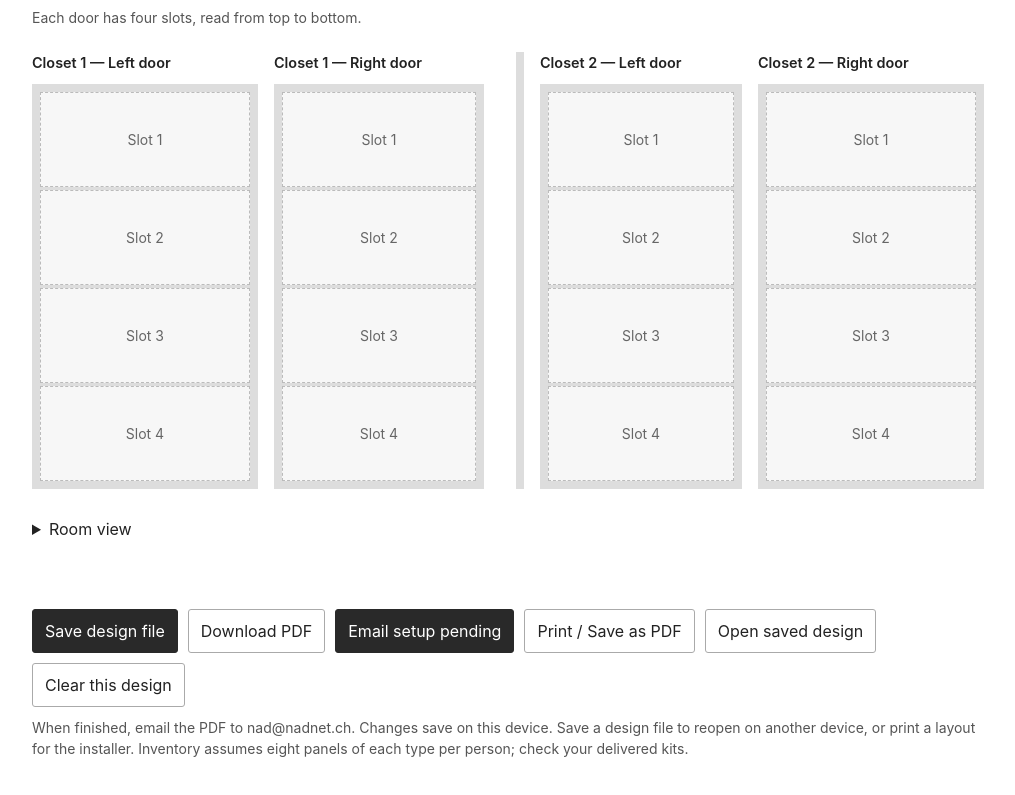
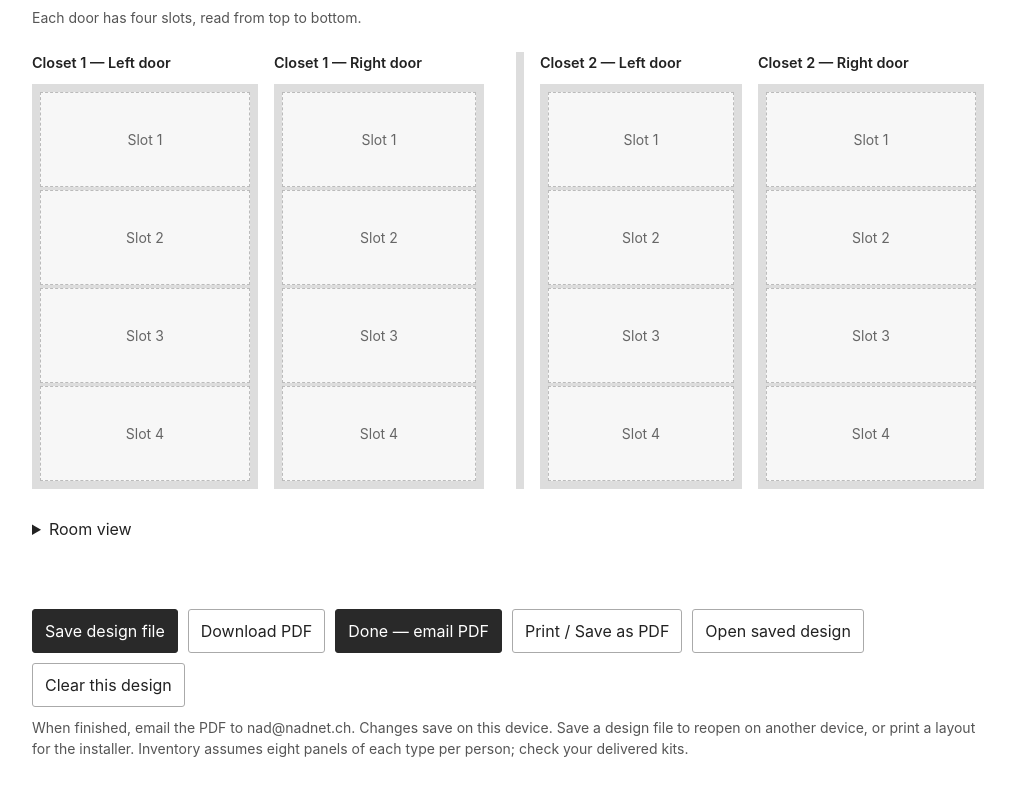
Before and after one commit to nadirweibel/closet-panel-designer, a plain HTML site: page index.html in a window 1280 px wide. Shown: the part 407-1202 px from the top of the page, without its empty margins (132-1147 px from the left). Drawn offline with Linux system fonts and the light colour scheme.

Commit message:
Enable completed PDF delivery to nad@nadnet.ch

```diff
--- a/index.html
+++ b/index.html
@@ -129,7 +129,7 @@ function pdfBlob(who){
 }
 function downloadPDF(who){const url=URL.createObjectURL(pdfBlob(who)),a=document.createElement('a');a.href=url;a.download=who+'_closet_layout.pdf';a.click();setTimeout(()=>URL.revokeObjectURL(url),30000);}
 $('pdf').onclick=()=>downloadPDF(person);
-const EMAIL_ENDPOINT = ''; // Set after the approved sender is deployed.
+const EMAIL_ENDPOINT = 'https://script.google.com/macros/s/AKfycbxvLGJBUal884mbVUmg6MBSNo8wYG24TdWMFPT_r1UwE5ONYFKv9e7PUKUw2Xtmu_w/exec';
 if(!EMAIL_ENDPOINT){$('email').disabled=true;$('email').textContent='Email setup pending';}
 $('email').onclick=async()=>{
   const who=person, c=counts();
```
